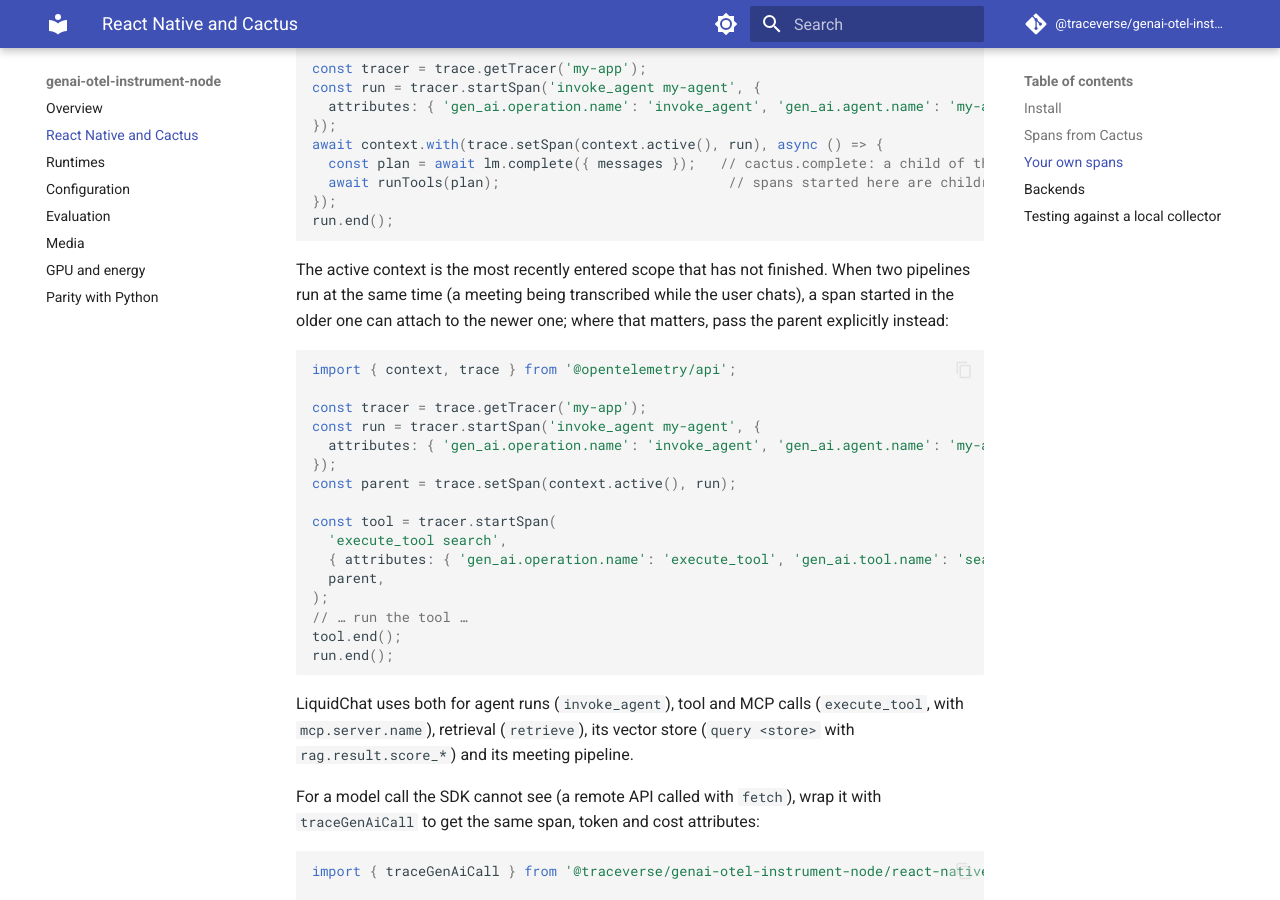
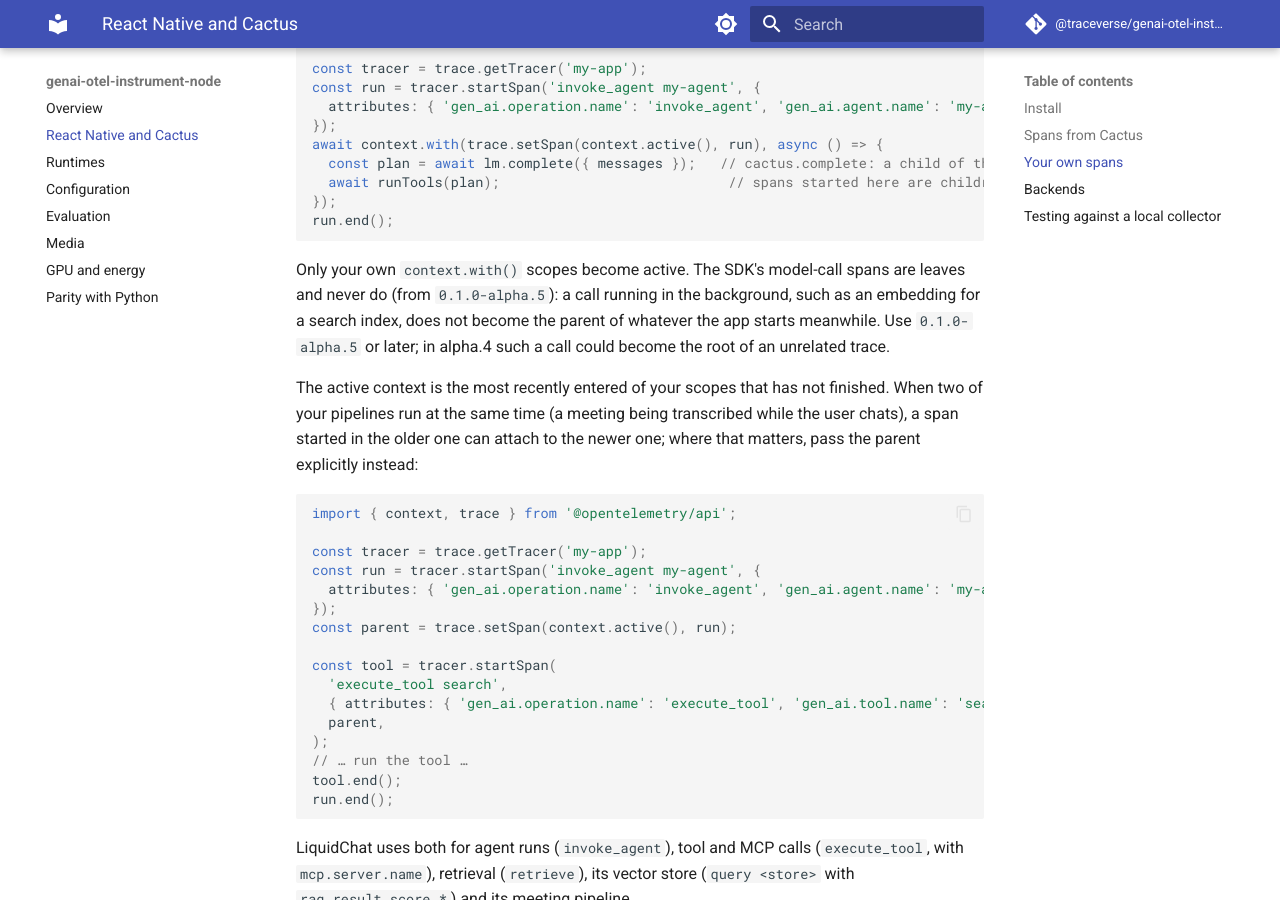
Before and after one commit to Mandark-droid/genai-otel-instrument-node-docs, an MkDocs documentation site: the page built from docs/react-native.md, in a window 1280 px wide and 900 px high, scrolled down 1841 px. Built offline with MkDocs 1.6.1 and Material for MkDocs 9.7.7, drawn with Linux system fonts in a browser that asks for light colours.

Commit message:
0.1.0-alpha.5: model calls do not open scopes in React Native and browsers
Only the application's context.with() scopes are active there; a background
model call (an index embedding) no longer becomes the parent of spans the
app starts meanwhile. Recommend alpha.5 over alpha.4.

Claude-Session: https://claude.ai/code/session_01BSA34oZNK9HCJe7D3SY1BH

````diff
--- a/docs/react-native.md
+++ b/docs/react-native.md
@@ -81,10 +81,16 @@ await context.with(trace.setSpan(context.active(), run), async () => {
 run.end();
 ```
 
-The active context is the most recently entered scope that has not finished. When two
-pipelines run at the same time (a meeting being transcribed while the user chats), a span
-started in the older one can attach to the newer one; where that matters, pass the parent
-explicitly instead:
+Only your own `context.with()` scopes become active. The SDK's model-call spans are
+leaves and never do (from `0.1.0-alpha.5`): a call running in the background, such as an
+embedding for a search index, does not become the parent of whatever the app starts
+meanwhile. Use `0.1.0-alpha.5` or later; in alpha.4 such a call could become the root of
+an unrelated trace.
+
+The active context is the most recently entered of your scopes that has not finished.
+When two of your pipelines run at the same time (a meeting being transcribed while the
+user chats), a span started in the older one can attach to the newer one; where that
+matters, pass the parent explicitly instead:
 
 ```ts
 import { context, trace } from '@opentelemetry/api';
````
Also changed, not shown: docs/runtimes.md (+5 -2 lines).
